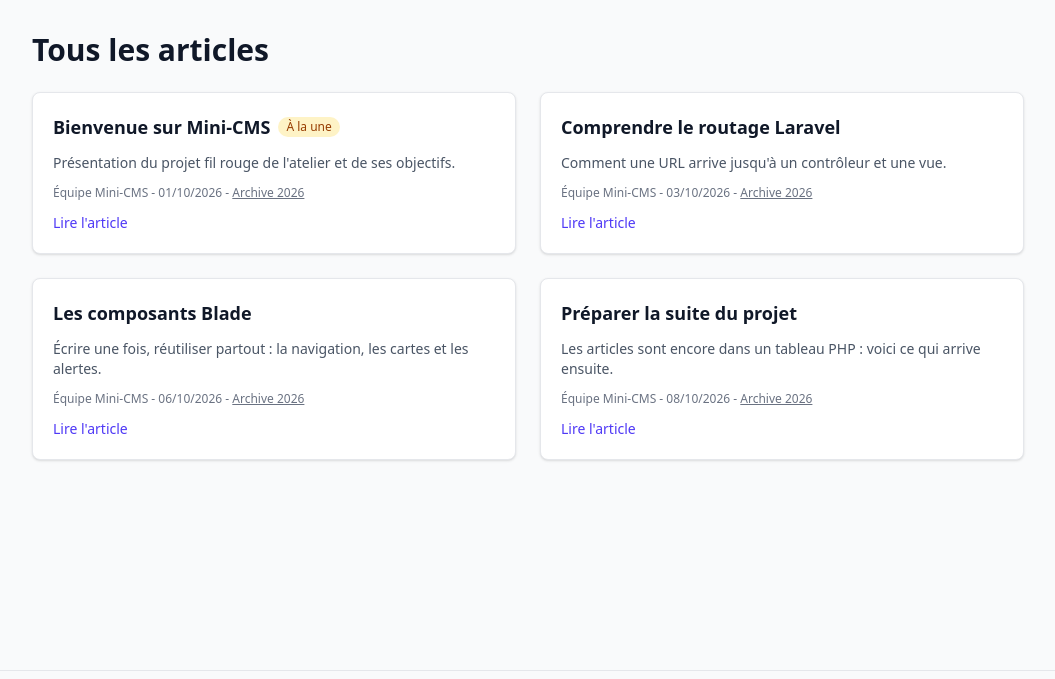
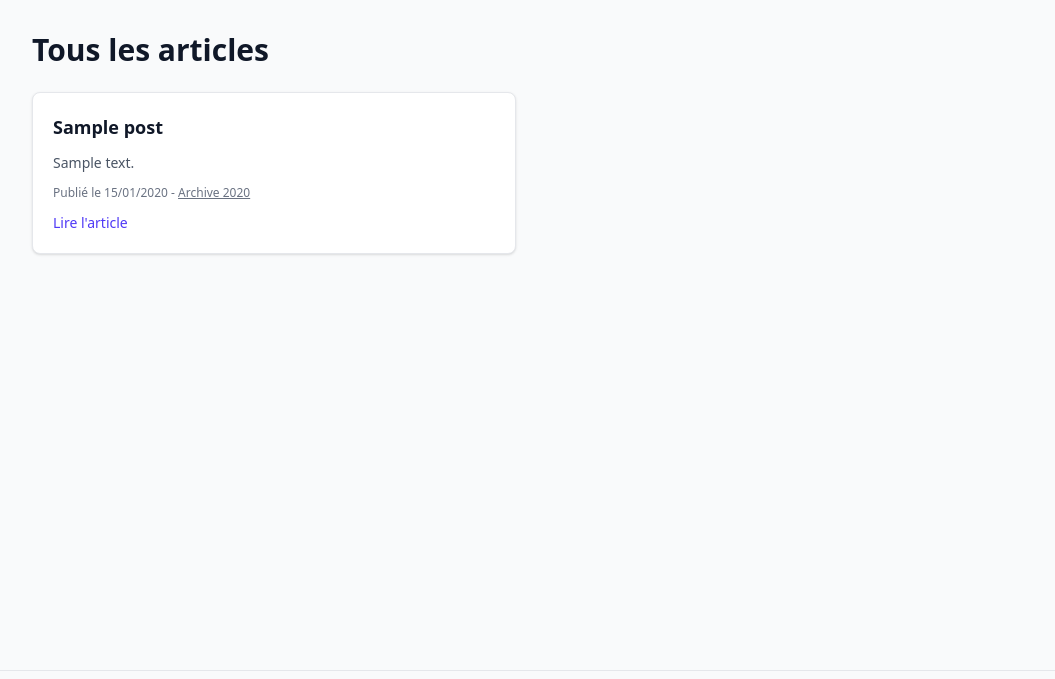
Before and after one commit to maram595/exlaravel, a Laravel app: page /posts in a window 1280 px wide. Shown: the part 61-740 px from the top of the page, without its empty margins (112-1167 px from the left). Run offline with Laravel 12, Linux system fonts and the light colour scheme; tables that the repository leaves empty hold one stand-in row (values such as "Sample post"); style sheets or scripts are compiled from the project's sources.

Commit message:
Lire les articles depuis la base avec Eloquent

```diff
--- a/app/Http/Controllers/PostController.php
+++ b/app/Http/Controllers/PostController.php
@@ -2,6 +2,8 @@
 
 namespace App\Http\Controllers;
 
+use App\Models\Post;
+use Illuminate\Http\Request;
 use Illuminate\View\View;
 
 class PostController extends Controller
@@ -10,89 +12,45 @@ class PostController extends Controller
     {
         return view('posts.index', [
             'heading' => 'Tous les articles',
-            'posts' => $this->posts(),
+            'posts' => Post::latest('id')->paginate(4),
         ]);
     }
 
     public function archive(string $year): View
     {
-        $posts = array_filter(
-            $this->posts(),
-            fn (array $post) => $post['year'] === (int) $year
-        );
-
         return view('posts.index', [
             'heading' => 'Articles de '.$year,
-            'posts' => $posts,
+            'posts' => Post::whereYear('published_at', $year)->latest('id')->paginate(4),
         ]);
     }
 
-    public function show(string $slug): View
+    public function create()
     {
-        $post = $this->posts()[$slug] ?? null;
+        //
+    }
 
-        if ($post === null) {
-            abort(404);
-        }
+    public function store(Request $request)
+    {
+        //
+    }
 
+    public function show(Post $post): View
+    {
         return view('posts.show', compact('post'));
     }
 
-    private function posts(): array
+    public function edit(Post $post)
     {
-        return [
-            'bienvenue-sur-mini-cms' => [
-                'slug' => 'bienvenue-sur-mini-cms',
-                'title' => 'Bienvenue sur Mini-CMS',
-                'excerpt' => "Présentation du projet fil rouge de l'atelier et de ses objectifs.",
-                'author' => 'Équipe Mini-CMS',
-                'date' => '01/10/2026',
-                'year' => 2026,
-                'featured' => true,
-                'body' => [
-                    "Mini-CMS est la petite plateforme de publication que vous construisez tout au long de l'atelier.",
-                    "Chaque semaine, une nouvelle fonctionnalité s'ajoute au même projet, de la page d'accueil jusqu'à l'API.",
-                ],
-            ],
-            'comprendre-le-routage' => [
-                'slug' => 'comprendre-le-routage',
-                'title' => 'Comprendre le routage Laravel',
-                'excerpt' => "Comment une URL arrive jusqu'à un contrôleur et une vue.",
-                'author' => 'Équipe Mini-CMS',
-                'date' => '03/10/2026',
-                'year' => 2026,
-                'featured' => false,
-                'body' => [
-                    "Une route associe une URL à une action. Donner un nom à la route permet de générer le lien avec route().",
-                    "Les paramètres, comme le slug d'un article, sont transmis automatiquement à la méthode du contrôleur.",
-                ],
-            ],
-            'les-composants-blade' => [
-                'slug' => 'les-composants-blade',
-                'title' => 'Les composants Blade',
-                'excerpt' => "Écrire une fois, réutiliser partout : la navigation, les cartes et les alertes.",
-                'author' => 'Équipe Mini-CMS',
-                'date' => '06/10/2026',
-                'year' => 2026,
-                'featured' => false,
-                'body' => [
-                    "Un composant anonyme est un simple fichier Blade placé dans le dossier components.",
-                    "Il reçoit des propriétés avec @props et du contenu avec le slot, ce qui évite de recopier le même HTML.",
-                ],
-            ],
-            'preparer-la-suite' => [
-                'slug' => 'preparer-la-suite',
-                'title' => 'Préparer la suite du projet',
-                'excerpt' => "Les articles sont encore dans un tableau PHP : voici ce qui arrive ensuite.",
-                'author' => 'Équipe Mini-CMS',
-                'date' => '08/10/2026',
-                'year' => 2026,
-                'featured' => false,
-                'body' => [
-                    "Pour l'instant, les articles vivent dans un tableau écrit dans le contrôleur.",
-                    "Dans la prochaine session, ils seront enregistrés dans une base de données.",
-                ],
-            ],
-        ];
+        //
+    }
+
+    public function update(Request $request, Post $post)
+    {
+        //
+    }
+
+    public function destroy(Post $post)
+    {
+        //
     }
 }
--- a/resources/views/components/post-card.blade.php
+++ b/resources/views/components/post-card.blade.php
@@ -4,20 +4,23 @@
 <article class="bg-white rounded-lg border border-gray-200 shadow-sm p-5 flex flex-col gap-3">
     <div class="flex items-center gap-2">
         <h2 class="text-lg font-semibold text-gray-900">
-            <a href="{{ route('posts.show', $post['slug']) }}" class="hover:text-indigo-600">{{ $post['title'] }}</a>
+            <a href="{{ route('posts.show', $post) }}" class="hover:text-indigo-600">{{ $post->title }}</a>
         </h2>
-
-        @if ($post['featured'])
-            <span class="text-xs font-medium bg-amber-100 text-amber-800 px-2 py-0.5 rounded-full">À la une</span>
+        @if (! $post->is_published)
+            <span class="text-xs font-medium bg-gray-200 text-gray-700 px-2 py-0.5 rounded-full">Brouillon</span>
         @endif
     </div>
 
-    <p class="text-sm text-gray-600">{{ $post['excerpt'] }}</p>
+    <p class="text-sm text-gray-600">{{ Str::limit($post->body, 120) }}</p>
 
     <p class="text-xs text-gray-500">
-        {{ $post['author'] }} - {{ $post['date'] }} -
-        <a href="{{ route('posts.archive', $post['year']) }}" class="underline">Archive {{ $post['year'] }}</a>
+        @if ($post->published_at)
+            Publié le {{ $post->published_at->format('d/m/Y') }} -
+            <a href="{{ route('posts.archive', $post->published_at->year) }}" class="underline">Archive {{ $post->published_at->year }}</a>
+        @else
+            Non publié
+        @endif
     </p>
 
-    <a href="{{ route('posts.show', $post['slug']) }}" class="text-sm font-medium text-indigo-600 hover:underline">Lire l'article</a>
+    <a href="{{ route('posts.show', $post) }}" class="text-sm font-medium text-indigo-600 hover:underline">Lire l'article</a>
 </article>
--- a/resources/views/posts/index.blade.php
+++ b/resources/views/posts/index.blade.php
@@ -1,6 +1,7 @@
 
 <x-layout>
     <x-slot:title>{{ $heading }} - Mini-CMS</x-slot:title>
+
     <x-page-header :title="$heading" />
 
     <div class="grid gap-6 md:grid-cols-2">
@@ -8,8 +9,12 @@
             <x-post-card :post="$post" />
         @empty
             <x-alert type="warning" title="Aucun article" class="md:col-span-2">
-                Il n'y a pas encore d'article publié.
+                Il n'y a pas encore d'article.
             </x-alert>
         @endforelse
     </div>
+
+    <div class="mt-8">
+        {{ $posts->links() }}
+    </div>
 </x-layout>
--- a/routes/web.php
+++ b/routes/web.php
@@ -9,14 +9,8 @@ Route::get('/', [PageController::class, 'home'])->name('home');
 Route::get('/a-propos', [PageController::class, 'about'])->name('about');
 Route::get('/heure', [PageController::class, 'time'])->name('time');
 
-Route::prefix('posts')->name('posts.')->group(function () {
-    Route::get('/', [PostController::class, 'index'])->name('index');
+Route::get('/posts/archive/{year}', [PostController::class, 'archive'])
+    ->whereNumber('year')
+    ->name('posts.archive');
 
-    Route::get('/archive/{year}', [PostController::class, 'archive'])
-        ->whereNumber('year')
-        ->name('archive');
-
-    Route::get('/{slug}', [PostController::class, 'show'])
-        ->where('slug', '[a-z0-9-]+')
-        ->name('show');
-});
+Route::resource('posts', PostController::class)->only(['index', 'show']);
```
Also changed, not shown: resources/views/a-propos.blade.php (+8 -6 lines), resources/views/posts/show.blade.php (+10 -8 lines).
